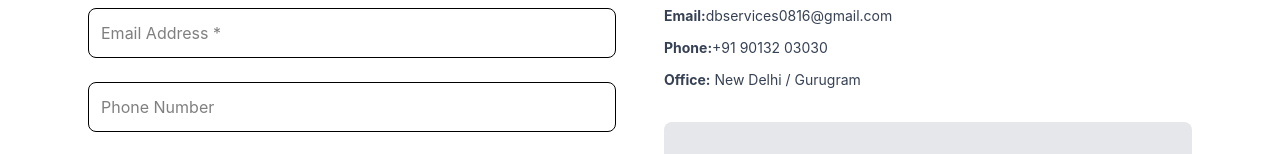
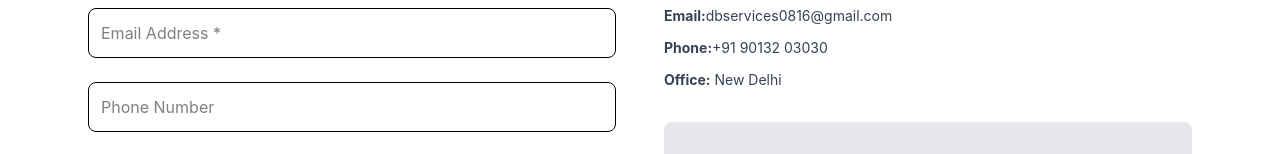
Before and after one commit to dbservices0816-cloud/DB-Consultancy, a React (Vite) app: page /contact in a window 1280 px wide. Shown: the part 550-704 px from the top of the page. Built offline with nearby package versions, Linux system fonts and the light colour scheme.

Commit message:
fix contsctjsx

```diff
--- a/src/components/Contact.jsx
+++ b/src/components/Contact.jsx
@@ -125,7 +125,7 @@ const Contact = () => {
             <p><strong>Email:</strong>dbservices0816@gmail.com</p>
             <p><strong>Phone:</strong>
 +91 90132 03030</p>
-            <p><strong>Office:</strong> New Delhi / Gurugram</p>
+            <p><strong>Office:</strong> New Delhi </p>
           </div>
 
           <div className="mt-8 w-full h-64 bg-gray-200 rounded-lg flex items-center justify-center">
```
